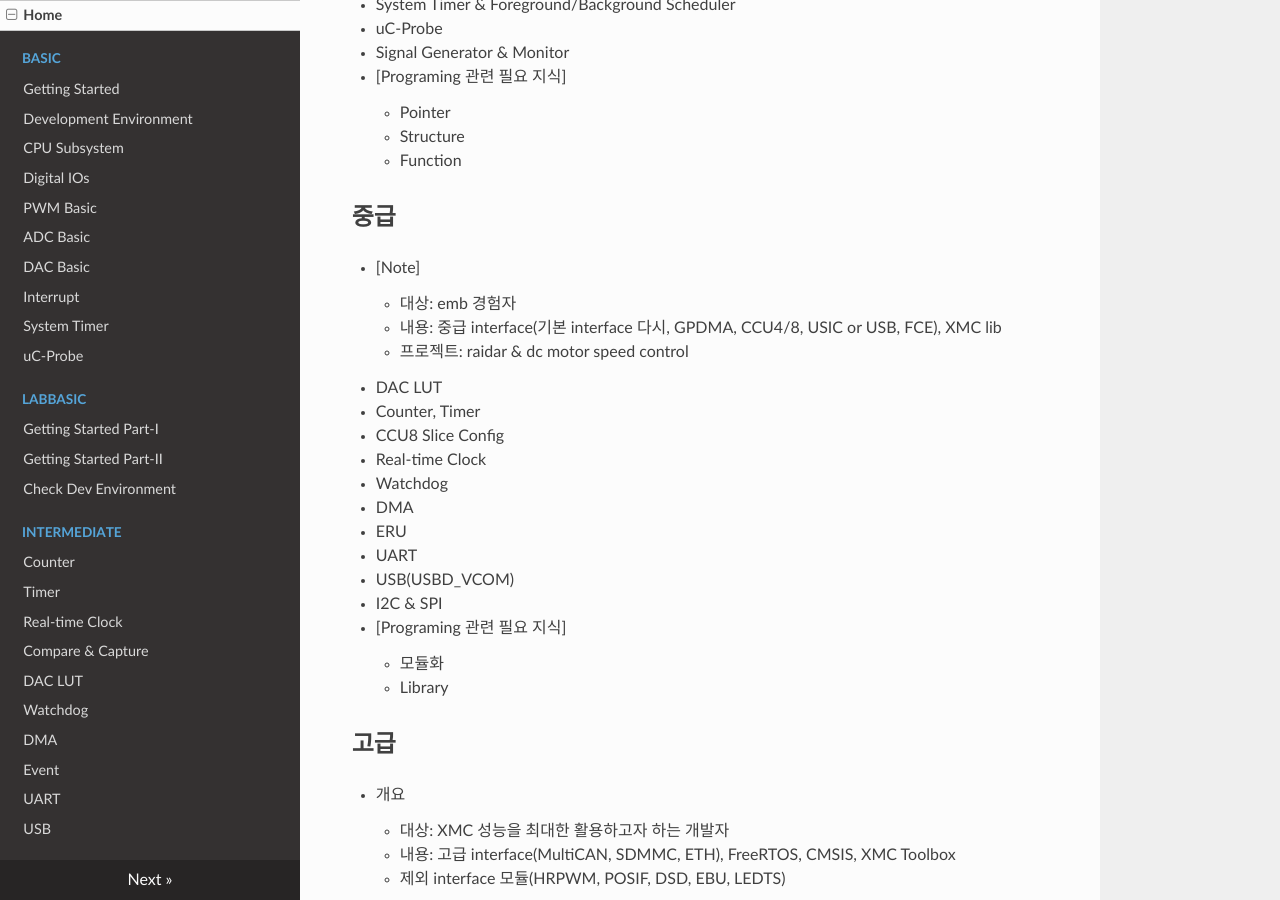
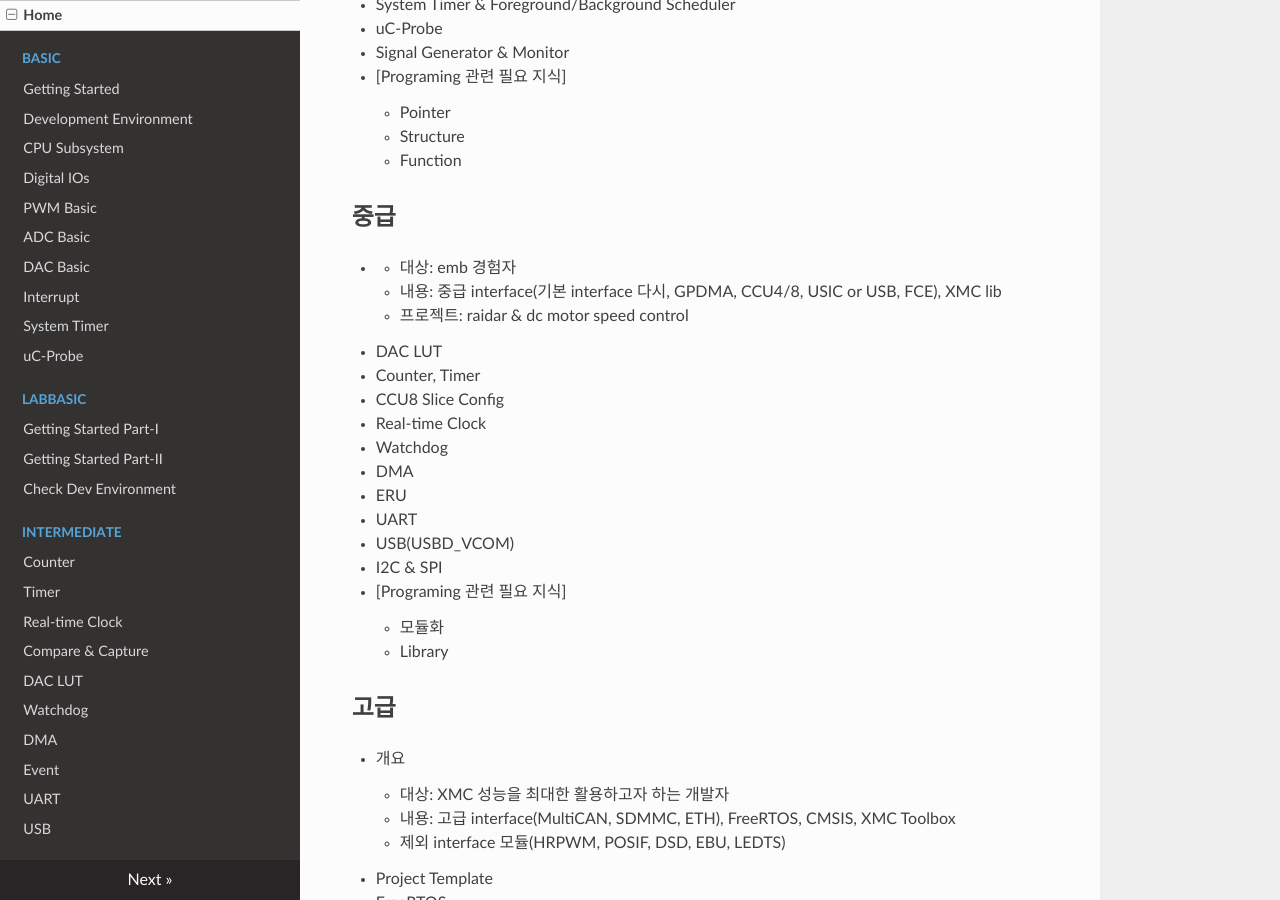
Before and after one commit to realsosy/XmcTutorial, an MkDocs documentation site: the page built from docs/index.md, in a window 1280 px wide and 900 px high, scrolled down 1087 px. Built offline with MkDocs 1.6.1, drawn with Linux system fonts in a browser that asks for light colours; nearby versions of some CDN libraries; old or Windows-style settings are respelled for this version of MkDocs.

Commit message:
Update index.md

```diff
--- a/docs/index.md
+++ b/docs/index.md
@@ -47,7 +47,7 @@
     *   Function
 
 ## 중급
-* [Note]
+*
     - 대상: emb 경험자
     - 내용: 중급 interface(기본 interface 다시, GPDMA, CCU4/8, USIC or USB, FCE), XMC lib
     - 프로젝트: raidar & dc motor speed control
```
